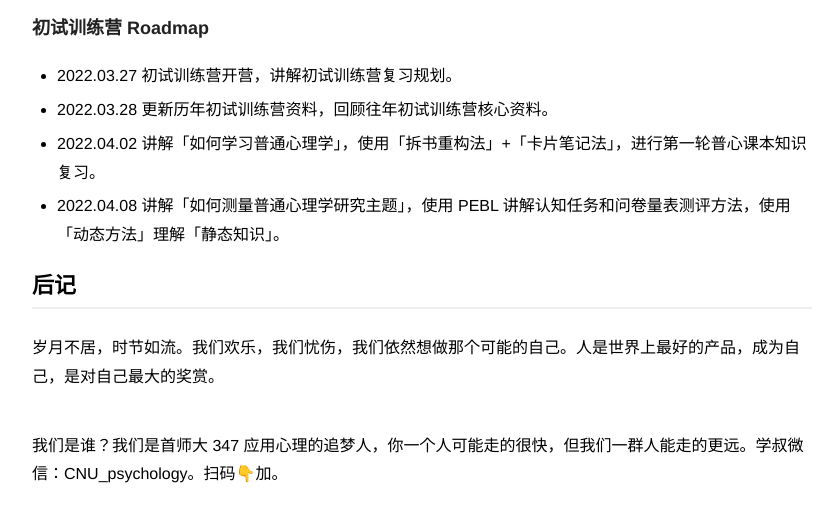
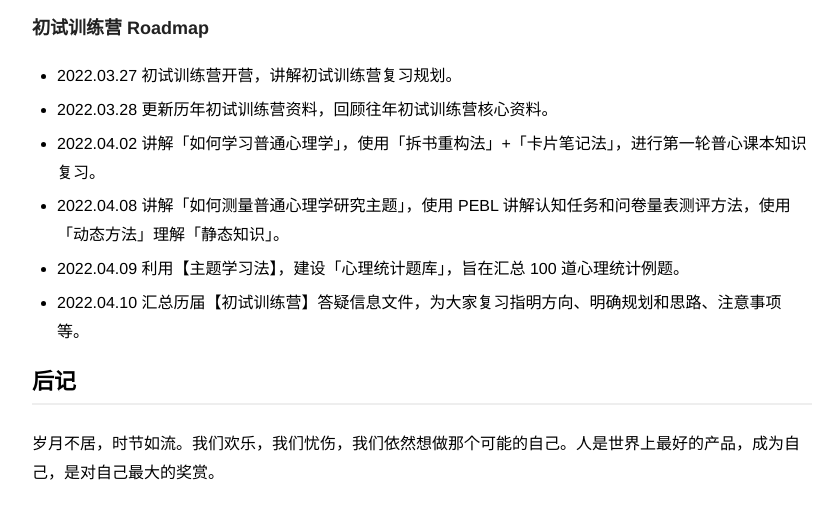
Before and after one commit to zapp926/cnu.github.io, a Jekyll site: the page built from _posts/2022-04-02-23-TheCampSchedule.md, in a window 1280 px wide and 900 px high, scrolled down 581 px, cut to the strip 0-505 px from the top of the window. Shown: the whole strip, without its empty margins (218-1054 px from the left). Built offline with Jekyll 4.4.1, drawn with Linux system fonts in a browser that asks for light colours.

Commit message:
Update 2022-04-02-23-TheCampSchedule.md

```diff
--- a/_posts/2022-04-02-23-TheCampSchedule.md
+++ b/_posts/2022-04-02-23-TheCampSchedule.md
@@ -13,6 +13,8 @@ description: 人是世界上最好的产品，成为自己，是最大的奖赏
 - 2022.03.28 更新历年初试训练营资料，回顾往年初试训练营核心资料。
 - 2022.04.02 讲解「如何学习普通心理学」，使用「拆书重构法」+「卡片笔记法」，进行第一轮普心课本知识复习。
 - 2022.04.08 讲解「如何测量普通心理学研究主题」，使用 PEBL 讲解认知任务和问卷量表测评方法，使用「动态方法」理解「静态知识」。
+- 2022.04.09 利用【主题学习法】，建设「心理统计题库」，旨在汇总 100 道心理统计例题。
+- 2022.04.10 汇总历届【初试训练营】答疑信息文件，为大家复习指明方向、明确规划和思路、注意事项等。
 
 ## 后记
 岁月不居，时节如流。我们欢乐，我们忧伤，我们依然想做那个可能的自己。人是世界上最好的产品，成为自己，是对自己最大的奖赏。
```
